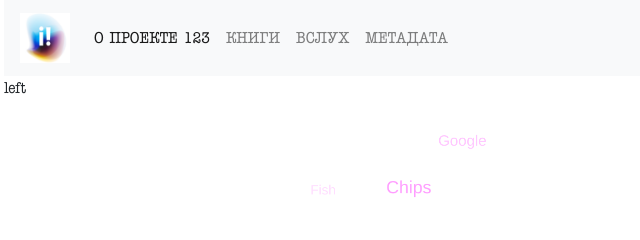
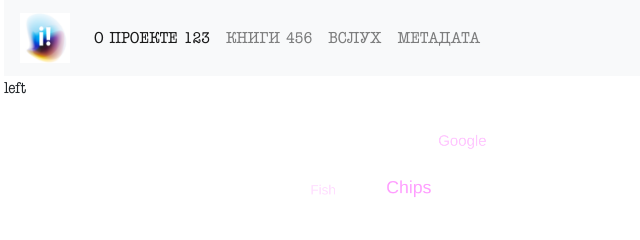
Before and after one commit to Azizbek2396/inesse, a plain HTML site: page index.html in a window 1280 px wide. Shown: the top 240 px of the page, 81-721 px from the left. Drawn offline with nearby package versions, Linux system fonts and the light colour scheme.

Commit message:
added to 456

```diff
--- a/index.html
+++ b/index.html
@@ -26,7 +26,7 @@
               <a class="nav-link" href="#">О ПРОЕКТЕ 123 <span class="sr-only">(current)</span></a>
             </li>
             <li class="nav-item">
-              <a class="nav-link" href="#">КНИГИ</a>
+              <a class="nav-link" href="#">КНИГИ 456</a>
             </li>
             <li class="nav-item">
               <a class="nav-link" href="#">ВСЛУХ</a>
```
